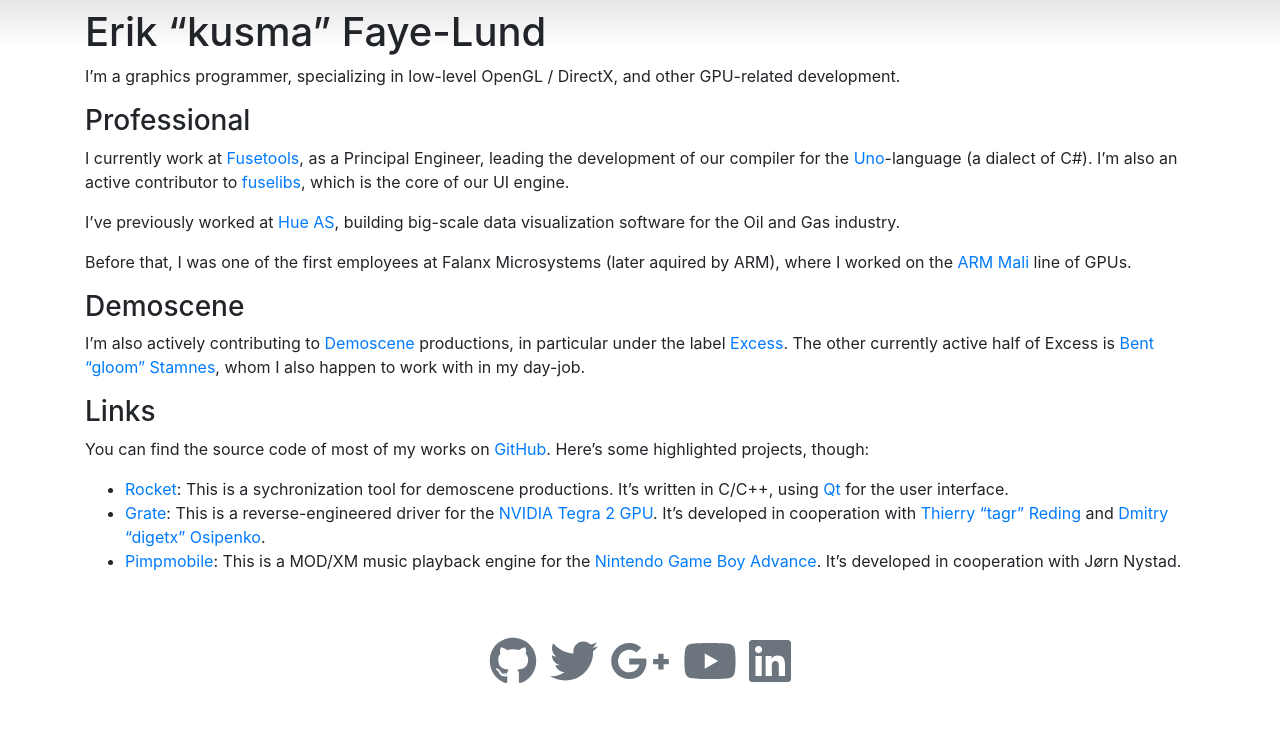
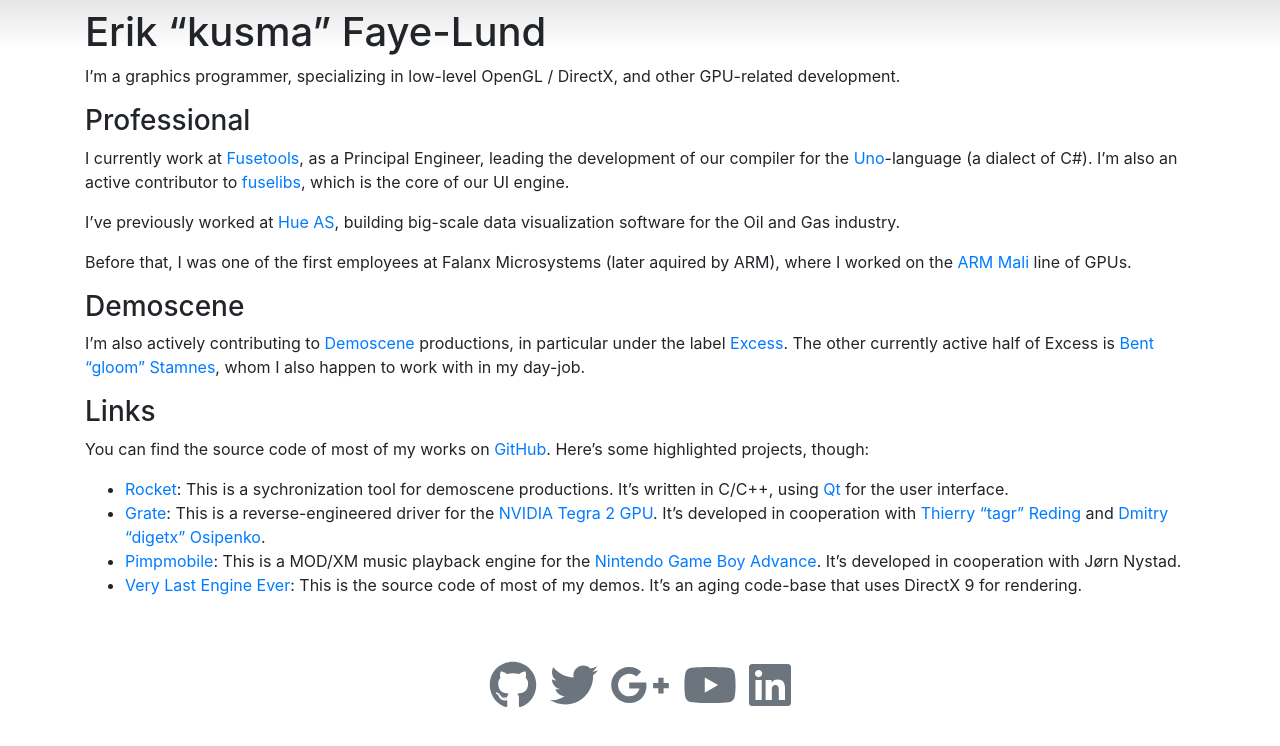
Before and after one commit to kusma/kusma.github.io, a Jekyll site: the page built from index.md, in a window 1280 px wide and 900 px high, scrolled down 900 px. Shown: the top 746 px of the window. Built offline with Jekyll 4.4.1, drawn with Linux system fonts in a browser that asks for light colours; nearby versions of some CDN libraries; our own code applies the rules of GitHub Pages for plain Markdown files.

Commit message:
add VLEE

```diff
--- a/index.md
+++ b/index.md
@@ -48,3 +48,6 @@
   playback engine for the
   [Nintendo Game Boy Advance](https://en.wikipedia.org/wiki/Game_Boy_Advance).
   It's developed in cooperation with Jørn Nystad.
+* [Very Last Engine Ever](https://github.com/kusma/vlee): This is the source
+  code of most of my demos. It's an aging code-base that uses DirectX 9 for
+  rendering.
```
